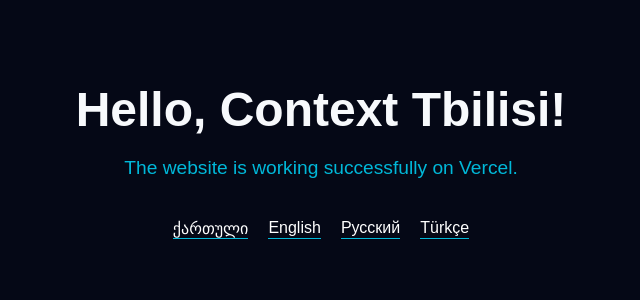
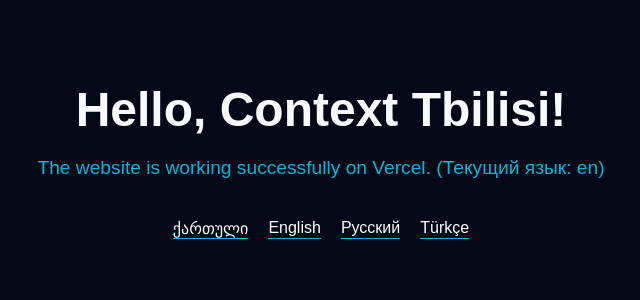
Before and after one commit to sergey730594/context-tbilisi, a Next.js app: page /en in a window 1280 px wide. Shown: the top 300 px of the page, without its empty margins (319-959 px from the left). Built offline with nearby package versions, Linux system fonts and the light colour scheme.

Commit message:
Refactor Home component to use async params
Updated the Home component to handle locale parameters asynchronously and display the current language.

```diff
--- a/app/[locale]/page.tsx
+++ b/app/[locale]/page.tsx
@@ -1,16 +1,18 @@
 import { useTranslations } from 'next-intl';
 
-export default function Home() {
+export default async function Home({ params }: { params: Promise<{ locale: string }> }) {
+  // Тоже ждем params
+  const { locale } = await params;
   const t = useTranslations('Index');
 
   return (
     <main style={{ padding: '50px', textAlign: 'center' }}>
       <h1 style={{ fontSize: '3rem', marginBottom: '20px' }}>{t('title')}</h1>
       <p style={{ fontSize: '1.2rem', color: '#00B8D9', marginBottom: '40px' }}>
-        {t('description')}
+        {t('description')} (Текущий язык: {locale})
       </p>
 
-      <div style={{ display: 'flex', justifyContent: 'center', gap: '20px' }}>
+      <div style={{ display: 'flex', justifyContent: 'center', gap: '20px', flexWrap: 'wrap' }}>
         <a href="/ka" style={{ color: 'white', textDecoration: 'none', borderBottom: '1px solid #00B8D9' }}>ქართული</a>
         <a href="/en" style={{ color: 'white', textDecoration: 'none', borderBottom: '1px solid #00B8D9' }}>English</a>
         <a href="/ru" style={{ color: 'white', textDecoration: 'none', borderBottom: '1px solid #00B8D9' }}>Русский</a>
```
